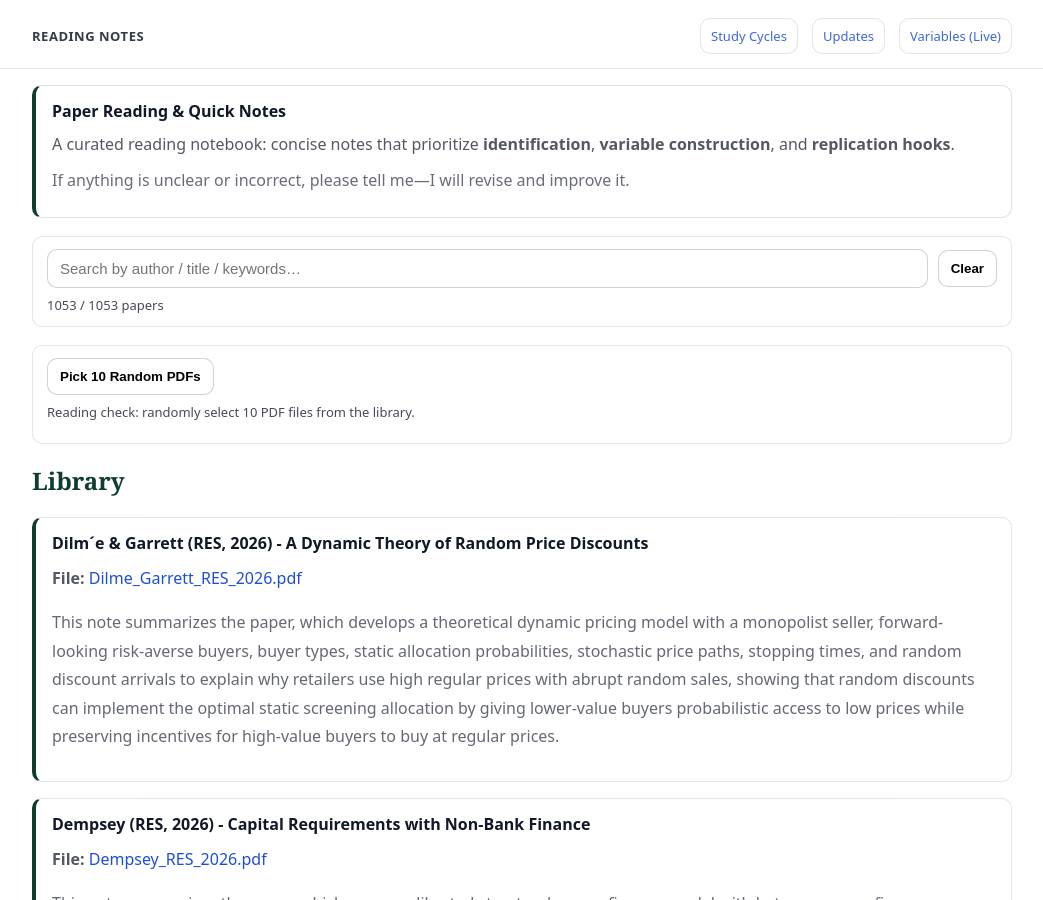
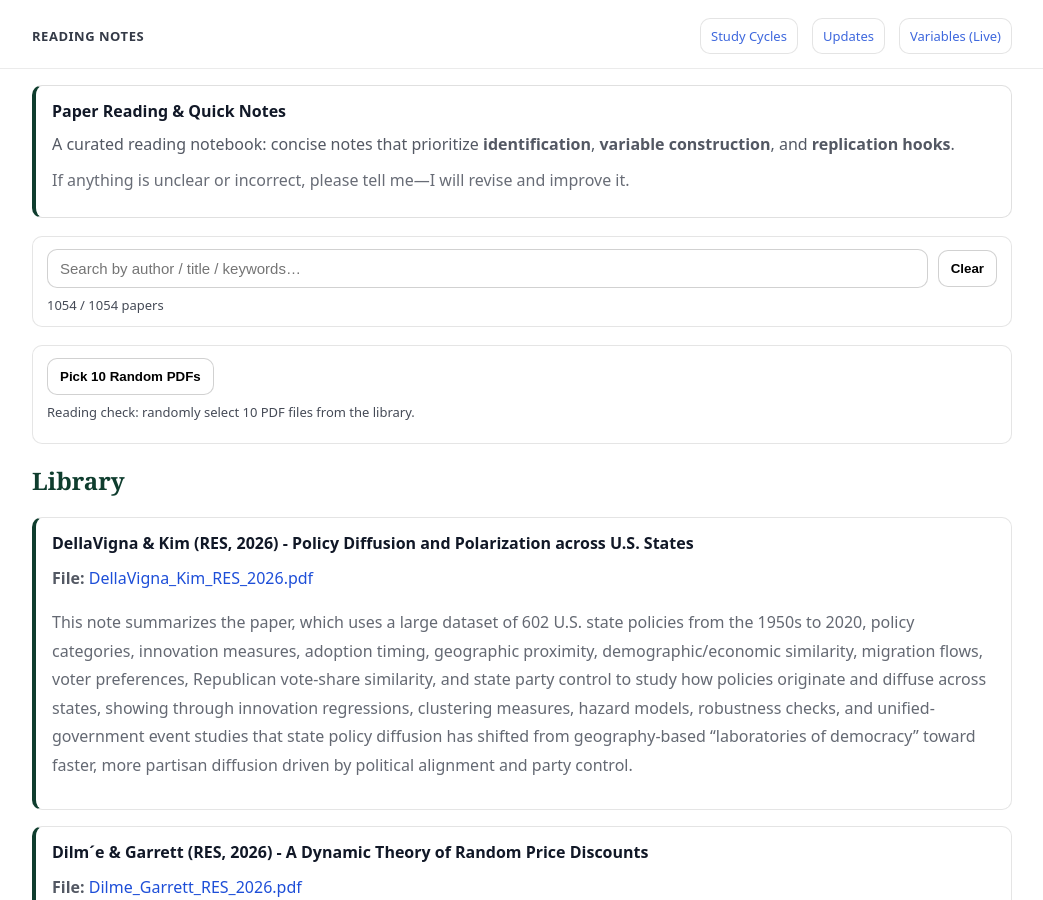
Before and after one commit to yaxinzn/study-archive, a Jekyll site: the page built from reading/index.md, in a window 1280 px wide and 900 px high. Shown: the whole window, without its empty margins (118-1161 px from the left). Built offline with Jekyll 4.4.1, drawn with Linux system fonts in a browser that asks for light colours.

Commit message:
Reading: add/update DellaVigna_Kim_RES_2026.pdf

```diff
--- a/_data/reading.yml
+++ b/_data/reading.yml
@@ -1,3 +1,7 @@
+- title: "DellaVigna & Kim (RES, 2026) - Policy Diffusion and Polarization across U.S. States"
+  file: "DellaVigna_Kim_RES_2026.pdf"
+  desc: "This note summarizes the paper, which uses a large dataset of 602 U.S. state policies from the 1950s to 2020, policy categories, innovation measures, adoption timing, geographic proximity, demographic/economic similarity, migration flows, voter preferences, Republican vote-share similarity, and state party control to study how policies originate and diffuse across states, showing through innovation regressions, clustering measures, hazard models, robustness checks, and unified-government event studies that state policy diffusion has shifted from geography-based “laboratories of democracy” toward faster, more partisan diffusion driven by political alignment and party control."
+
 - title: "Dilm´e & Garrett (RES, 2026) - A Dynamic Theory of Random Price Discounts"
   file: "Dilme_Garrett_RES_2026.pdf"
   desc: "This note summarizes the paper, which develops a theoretical dynamic pricing model with a monopolist seller, forward-looking risk-averse buyers, buyer types, static allocation probabilities, stochastic price paths, stopping times, and random discount arrivals to explain why retailers use high regular prices with abrupt random sales, showing that random discounts can implement the optimal static screening allocation by giving lower-value buyers probabilistic access to low prices while preserving incentives for high-value buyers to buy at regular prices."
```
Also changed, not shown: 1 other file.
